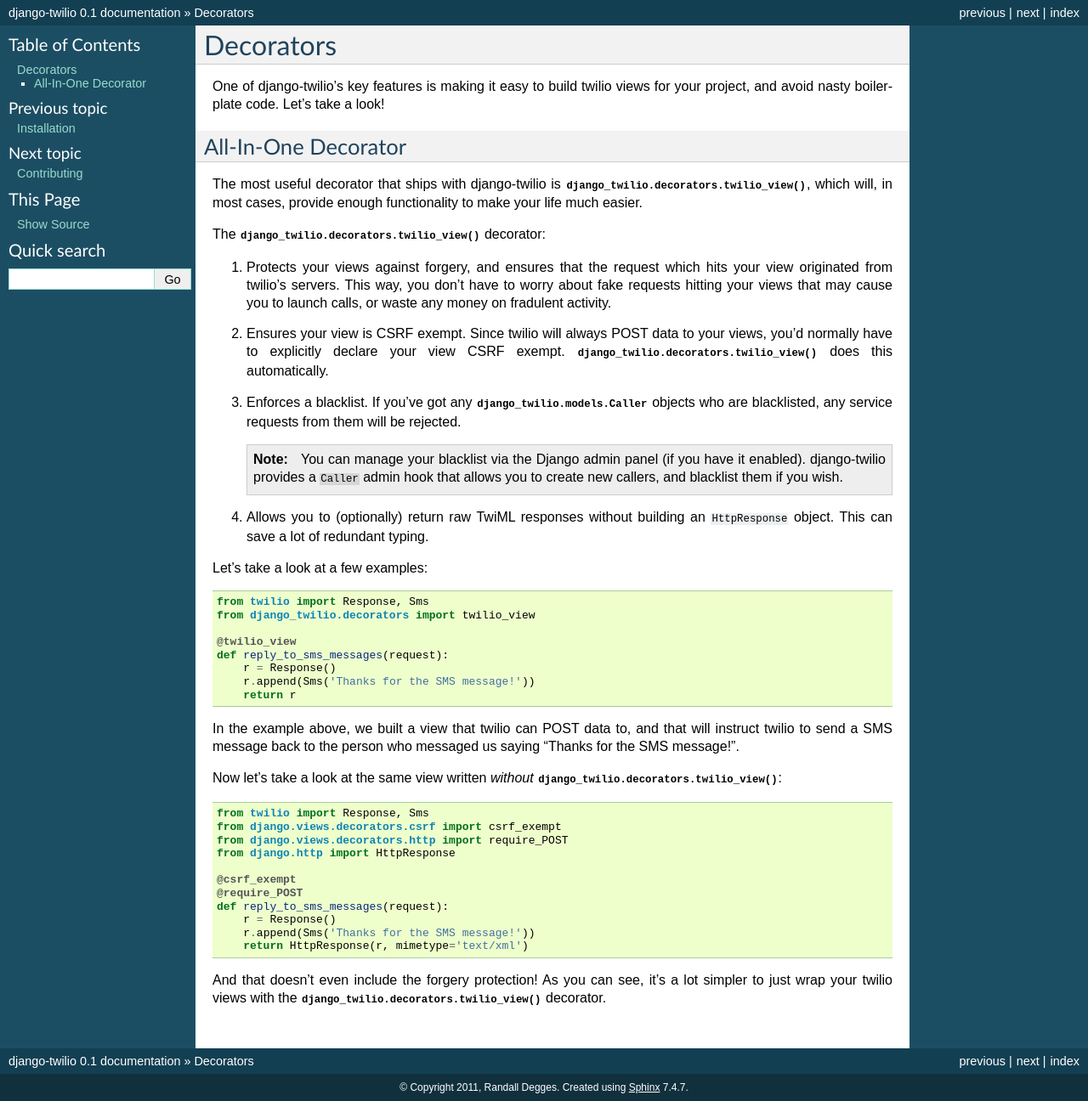
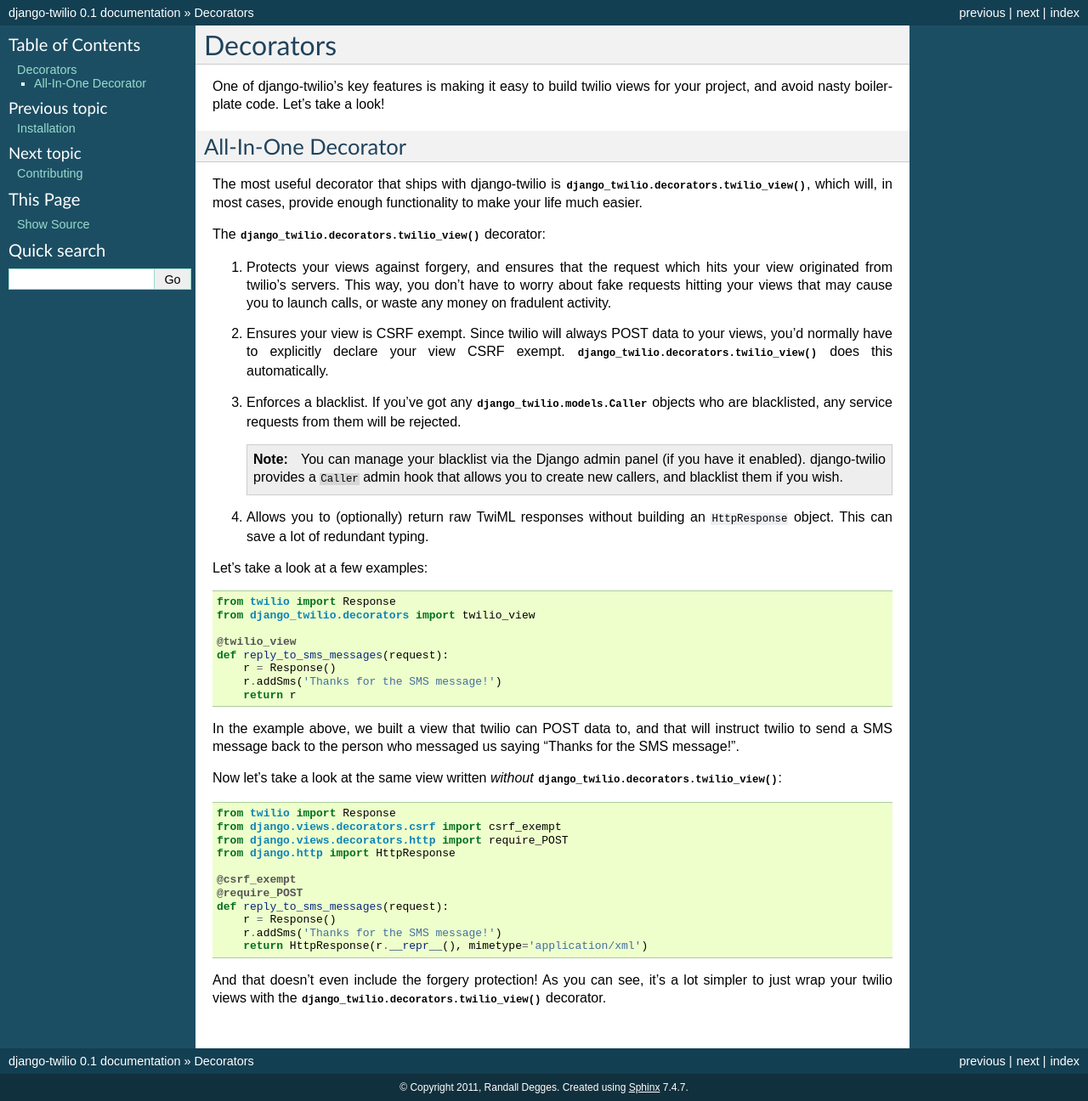
Before and after one commit to rdegges/django-twilio, a Sphinx documentation site: the page built from docs/decorators.rst, in a window 1280 px wide. Shown: the whole page at 85% size. Built offline with Sphinx 7.4.7, drawn with Linux system fonts in a browser that asks for light colours.

Commit message:
Simplifying documentation examples.

```diff
--- a/docs/decorators.rst
+++ b/docs/decorators.rst
@@ -37,13 +37,13 @@
 
 Let's take a look at a few examples::
 
-    from twilio import Response, Sms
+    from twilio import Response
     from django_twilio.decorators import twilio_view
 
     @twilio_view
     def reply_to_sms_messages(request):
         r = Response()
-        r.append(Sms('Thanks for the SMS message!'))
+        r.addSms('Thanks for the SMS message!')
         return r
 
 In the example above, we built a view that twilio can POST data to, and that
@@ -53,7 +53,7 @@
 Now let's take a look at the same view written *without*
 :func:`django_twilio.decorators.twilio_view`::
 
-    from twilio import Response, Sms
+    from twilio import Response
     from django.views.decorators.csrf import csrf_exempt
     from django.views.decorators.http import require_POST
     from django.http import HttpResponse
@@ -62,8 +62,8 @@
     @require_POST
     def reply_to_sms_messages(request):
         r = Response()
-        r.append(Sms('Thanks for the SMS message!'))
-        return HttpResponse(r, mimetype='text/xml')
+        r.addSms('Thanks for the SMS message!')
+        return HttpResponse(r.__repr__(), mimetype='application/xml')
 
 And that doesn't even include the forgery protection! As you can see, it's
 a lot simpler to just wrap your twilio views with the
```
